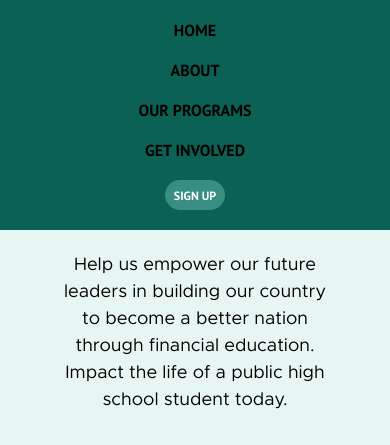
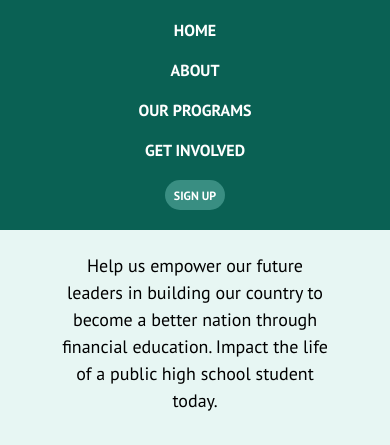
Before and after one commit to edrian-liao/pk-website, a plain HTML site: page get_involved.html in a window 390 px wide. Both pictures are taken after a click on the element 340 px from the left and 37 px from the top of the page. Shown: the top 445 px of the page. Drawn offline with Linux system fonts and the light colour scheme.

```diff
--- a/style.css
+++ b/style.css
@@ -415,7 +415,7 @@ header {
 
 .getInvolved p {
   padding-top: 20px;
-  font-family: "Metropolis", "PT Sans", sans-serif;
+  font-family: "PT Sans", sans-serif;
   text-align: center;
   font-size: 18px;
   padding-left: 15%;
@@ -485,7 +485,7 @@ header {
 
 .cards p {
   padding-top: 20px;
-  font-family: "PT Sans", "Metropolis", sans-serif;
+  font-family: "PT Sans", sans-serif;
   text-align: left;
   font-size: 15px;
   padding-left: 2%;
@@ -1244,7 +1244,7 @@ box-shadow: 2px 2px 4px rgba(0, 0, 0, 0.25);
 
 }
 
-@media (min-width: 601px) and (max-width: 767){
+@media (min-width: 601px) and (max-width: 766){
   .getInvolved {
     padding-top: 0.1rem;
     padding-bottom: 1rem;
@@ -1369,7 +1369,7 @@ box-shadow: 2px 2px 4px rgba(0, 0, 0, 0.25);
 }
 
 
-@media (min-width: 768px) and (max-width: 992){
+@media (min-width: 767px) and (max-width: 992){
   .getInvolved {
     padding-top: 0.1rem;
     padding-bottom: 1rem;
@@ -1497,6 +1497,7 @@ box-shadow: 2px 2px 4px rgba(0, 0, 0, 0.25);
 }
 }
 
+/*Justin media query for the home page to make responsive (iPads etc)*/
 @media only screen and (max-width: 950px) {
   .heroContent {
     flex-direction: row; /* Stack elements vertically */
@@ -1659,8 +1660,8 @@ box-shadow: 2px 2px 4px rgba(0, 0, 0, 0.25);
       margin: 10px 0; /* Add some spacing between links */
   }
 
-  .headerLinks li a {
-    color: black;
+  .headerLinks.active li a {
+    color: white;
   }
 
   .footerContainer {
@@ -1792,7 +1793,7 @@ box-shadow: 2px 2px 4px rgba(0, 0, 0, 0.25);
 }
 
 }
-
+/*Justin media query for the home page to make responsive (Phones etc)*/
 @media only screen and (max-width: 650px) {
   .signupContent {
     margin: 0 auto;
@@ -2012,6 +2013,7 @@ box-shadow: 2px 2px 4px rgba(0, 0, 0, 0.25);
     padding: 5px 5px 5px 5px;
   }
 }
+/*Justin media query for the home page to make responsive (ipad Pro and others etc)*/
 @media only screen and (max-width: 1350px) {
   .heroContent {
     flex-direction: row; /* Stack elements vertically */
@@ -2071,7 +2073,7 @@ box-shadow: 2px 2px 4px rgba(0, 0, 0, 0.25);
   }
 
   .footerLogo {
-    width: 70px;
+    width: 255px;
     height: auto;
   }
 
```
